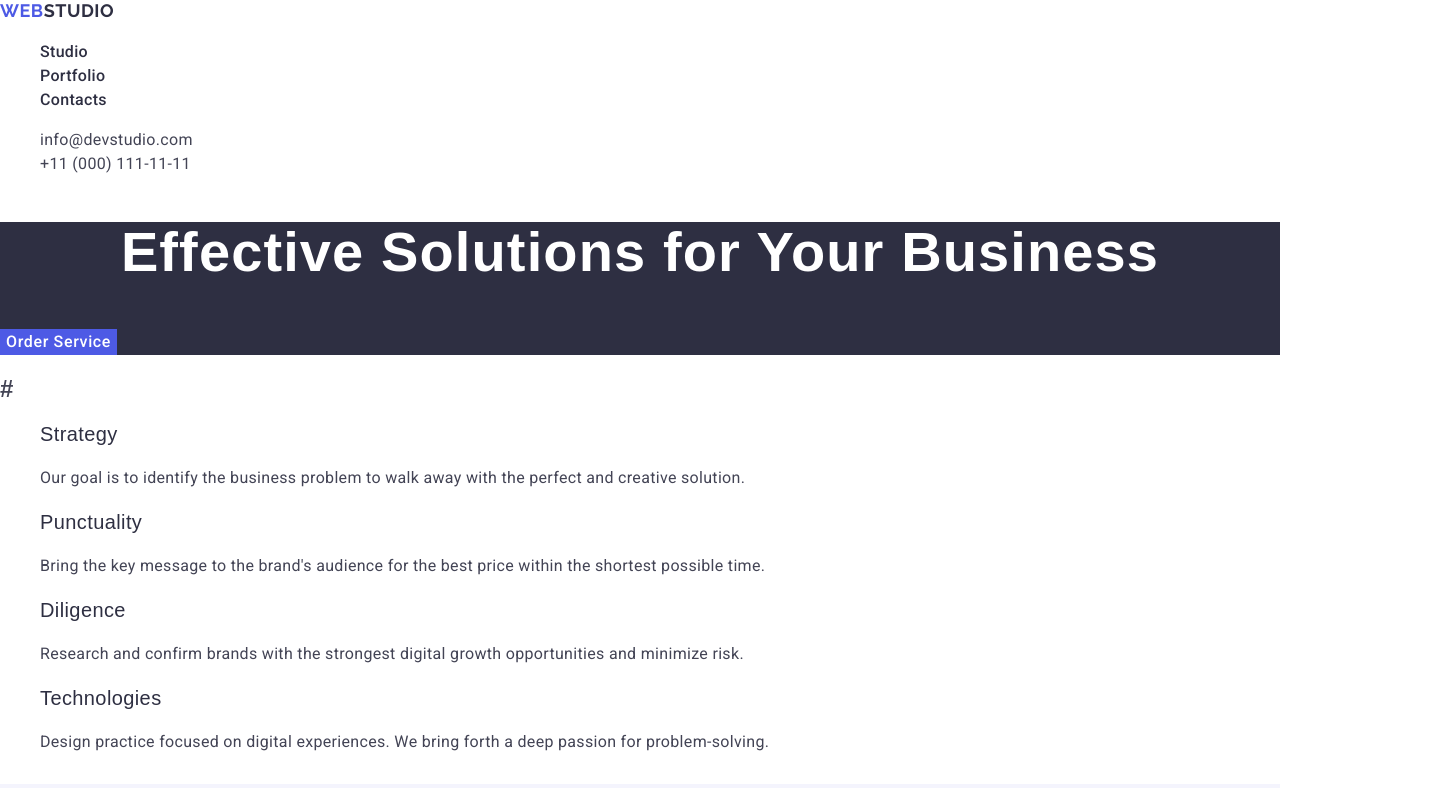
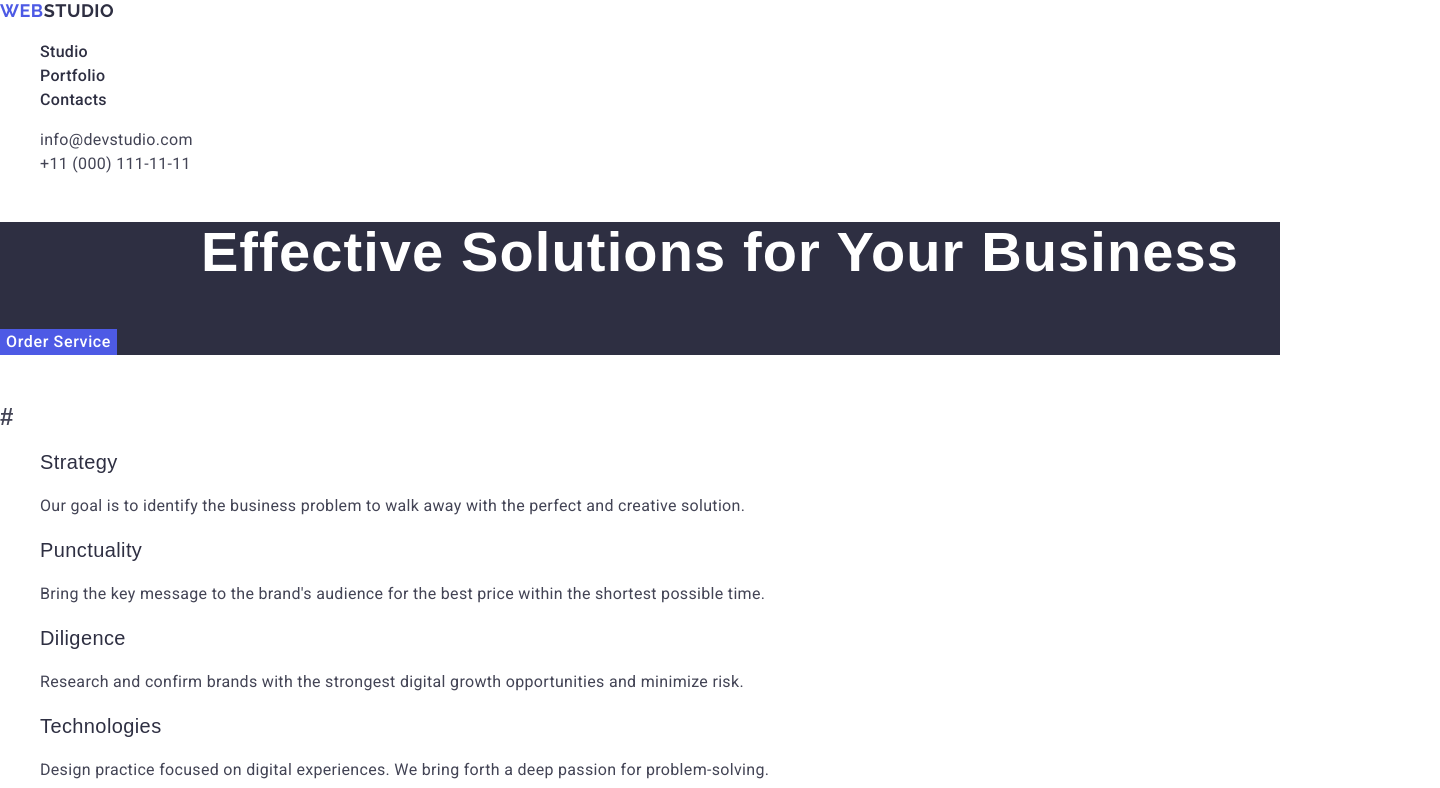
Before and after one commit to VladyslavaBadyda/goit-markup-hw-03, a plain HTML site: page index.html in a window 1280 px wide. Shown: the top 788 px of the page, 1440 px wide, since content can reach past the window. Drawn offline with nearby package versions, Linux system fonts and the light colour scheme.

Commit message:
homework2

```diff
--- a/css/styles.css
+++ b/css/styles.css
@@ -17,7 +17,7 @@
 --color-dairy: #FCFCFC ;
 }
 
-//=======================BODY=========================//
+//============================BODY====================================//
 
 body{
 
@@ -63,7 +63,7 @@ background-color: var(--color-ocean);
 }
 
 
- //=======================HEADER=======================//
+ //==============================HEADER===============================//
 
 
 .header {
@@ -126,10 +126,14 @@ color: var(--color-slate);
 color: var(--color-ocean);
 }
 
-//=======================SECTION-1=======================//
+//=============================SECTION-1=============================//
 
 .business {
 
+}
+
+.business {
+margin-bottom: 48px;
 }
 
 .business {
@@ -146,7 +150,7 @@ color: var(--color-white);
 }
 
 
-//=======================SECTION-2=======================//
+//===========================SECTION-2==============================//
 
 
 .points-h2 {
@@ -173,7 +177,7 @@ letter-spacing: 0.02em;
 color: var(--color-slate);
 }
 
-//=======================SECTION-3=======================//
+//===========================SECTION-3===============================//
 
 .section-team {
 
@@ -213,8 +217,7 @@ letter-spacing: 0.02em;
 color: var(--color-slate);
 }
 
-//=======================SECTION-4=======================//
-
+//==============================SECTION-4===========================//
 .portfolio {
 
 }
@@ -245,7 +248,7 @@ letter-spacing: 0.02em;
 color: var(--color-slate);
 }
 
-//==================FOOTER=====================//
+//==============================FOOTER===============================//
 
 .footer {
 
@@ -279,3 +282,22 @@ line-height: 1.5;
 color: var(--color-cloud);
 letter-spacing: 0.02em;
 }
+
+//===========================HOMEWORK3==============================//
+
+.container {
+}
+
+.container {
+max-width: ;
+padding-left: ;
+padding-right: ;
+margin-left: ;
+margin-right: ;
+}
+
+.container {
+width: 1440px;
+padding-right: 0px;
+padding-left: 0px;
+}
--- a/index.html
+++ b/index.html
@@ -21,6 +21,7 @@
 
 <body>
     <header class="header">
+        <div class="container">
             <nav class="header-nav">
                 <a href="./index.html" class="header-nav-studio">Web<span class="header-nav-logo-span">Studio</span></a>
                 <ul class="header-nav-list">
@@ -35,6 +36,8 @@
                     </li>
                 </ul>
             </nav>
+        </div>
+        <div class="container">
             <address class="header-address">
                 <ul class="header-social-list">
                     <li class="header-social-list-item">
@@ -45,19 +48,24 @@
                     </li>
                 </ul>
             </address>
+        </div>
     </header>
+    <main>
 
         <!--section1-->
 
-    <main>
             <section class="business" >
+                <div class="container">
                     <h1 class="business-text">Effective Solutions for Your Business </h1>
                     <button class="button" type="button">Order Service</button>
+                </div>
             </section>
+
 
         <!--section2-->
 
         <section class="points">
+            <div class="container">
                 <h2 class="points-h2">
                     #
                 </h2>
@@ -90,11 +98,13 @@
                         </p>
                     </li>
                 </ul>
+            </div>
         </section>
 
         <!--section3-->
 
         <section class="section-team">
+           <div class="container">
                 <h2 class="card">Our Team</h2>
                 <ul>
                     <li class="card-li">
@@ -118,11 +128,13 @@
                         <p class="card-hero-text">UI Designer</p>
                     </li>
                 </ul>
+           </div>
         </section>
 
         <!--section4-->
 
         <section>
+            <div class="container">
                 <h2 class="portfolio">Our Portfolio</h2>
                 <ul>
                 <li>
@@ -156,16 +168,19 @@
                     <p class="portfolio-h-text">Marketing</p>
                 </li>
                 </ul>
+            </div>
         </section>
     </main>
 
     <!--footer-->
 
     <footer class="footer">
+       <div class="container">
             <a href="./index.html" class="footer-nav-studio">Web<span class="footer-nav-logo-span">Studio</span></a>
             <p class="footer-text">
                 Increase the flow of customers and sales for your business with digital marketing & growth solutions.
             </p>
+       </div>
     </footer>
 </body>
 
```
Lines whose indentation alone changed are shown as unchanged.
